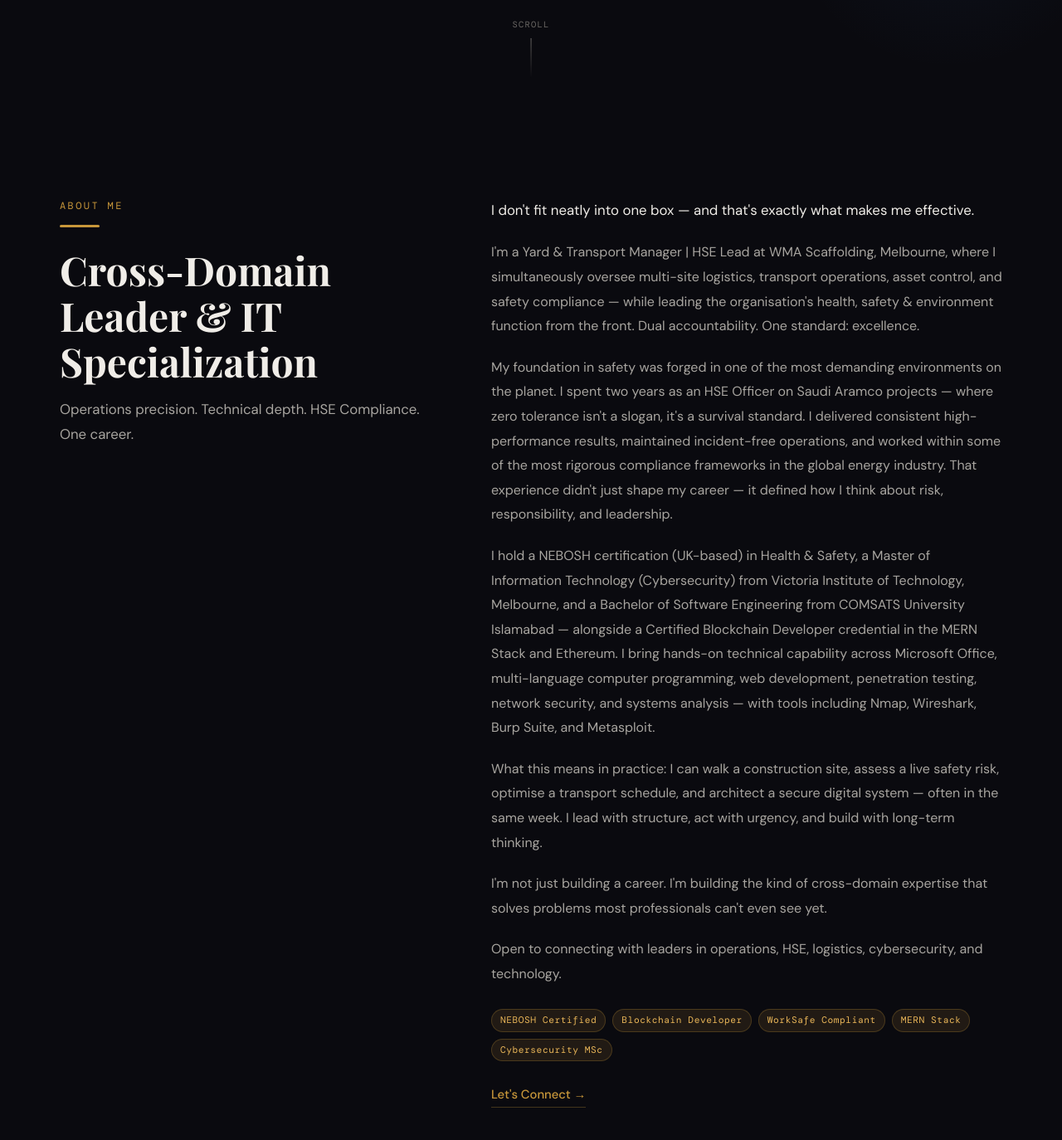
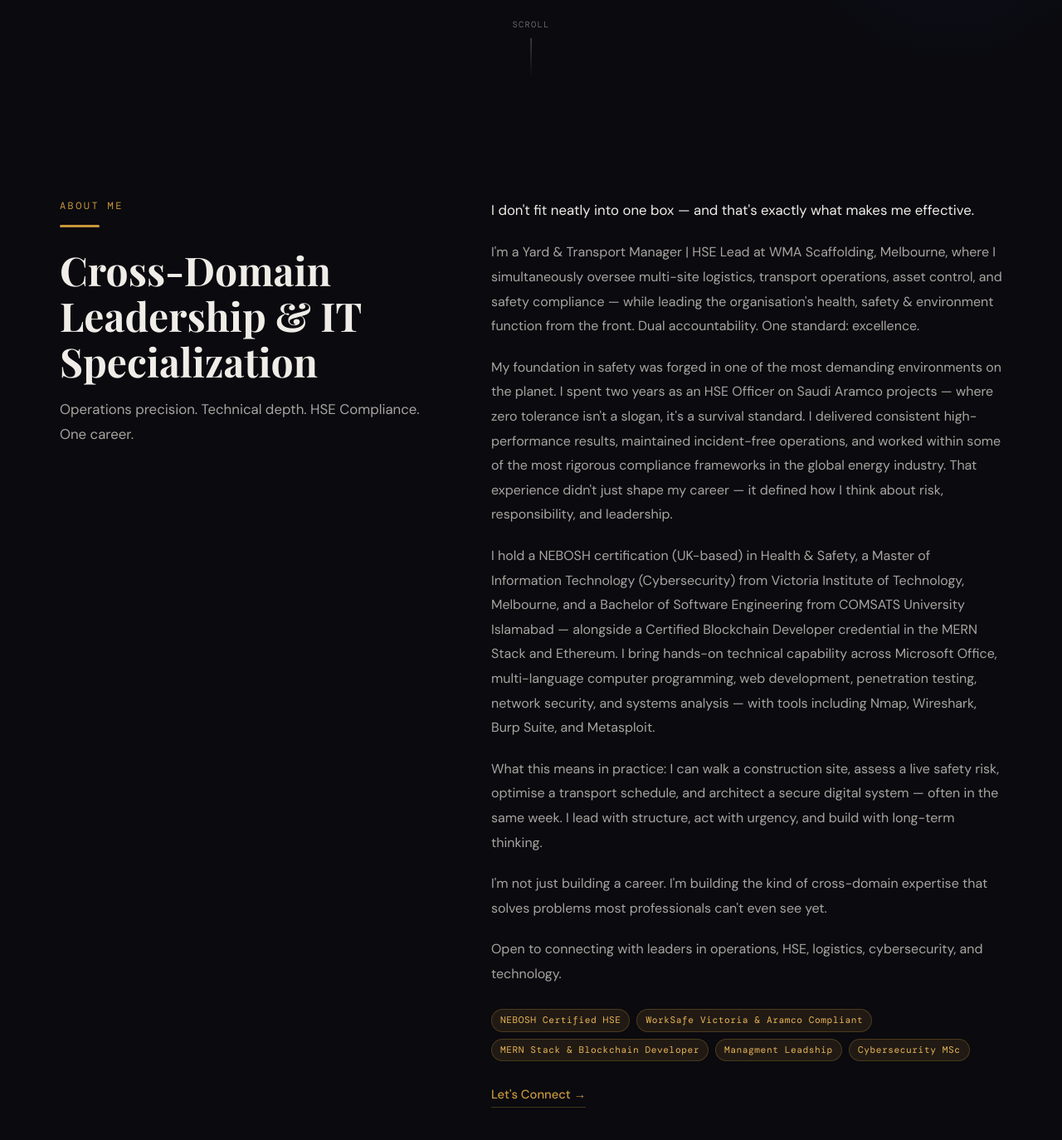
Before and after one commit to Mudasirrr/mudasir-portfolio, a React (Vite) app: page / in a window 1280 px wide. Shown: the part 699-2073 px from the top of the page at 83% size. Built offline with nearby package versions, Linux system fonts and the light colour scheme.

Commit message:
update data

```diff
--- a/src/sections/About.jsx
+++ b/src/sections/About.jsx
@@ -10,7 +10,7 @@ export default function About() {
         <div className={`reveal ${styles.left}`} ref={ref}>
           <span className="section-label">About Me</span>
           <div className="accent-line" />
-          <h2 className="section-title">Cross-Domain<br />Leader &amp; IT Specialization</h2>
+          <h2 className="section-title">Cross-Domain<br />Leadership &amp; IT Specialization</h2>
           <p className="section-sub">Operations precision. Technical depth. HSE Compliance. One career.</p>
         </div>
         <div className={styles.right}>
@@ -18,7 +18,7 @@ export default function About() {
             <p key={i} className={styles.para}>{para}</p>
           ))}
           <div className={styles.tags}>
-            {['NEBOSH Certified','Blockchain Developer','WorkSafe Compliant','MERN Stack','Cybersecurity MSc'].map(t => (
+            {['NEBOSH Certified HSE','WorkSafe Victoria & Aramco Compliant','MERN Stack & Blockchain Developer','Managment Leadship','Cybersecurity MSc'].map(t => (
               <span key={t} className="tag">{t}</span>
             ))}
           </div>
```
